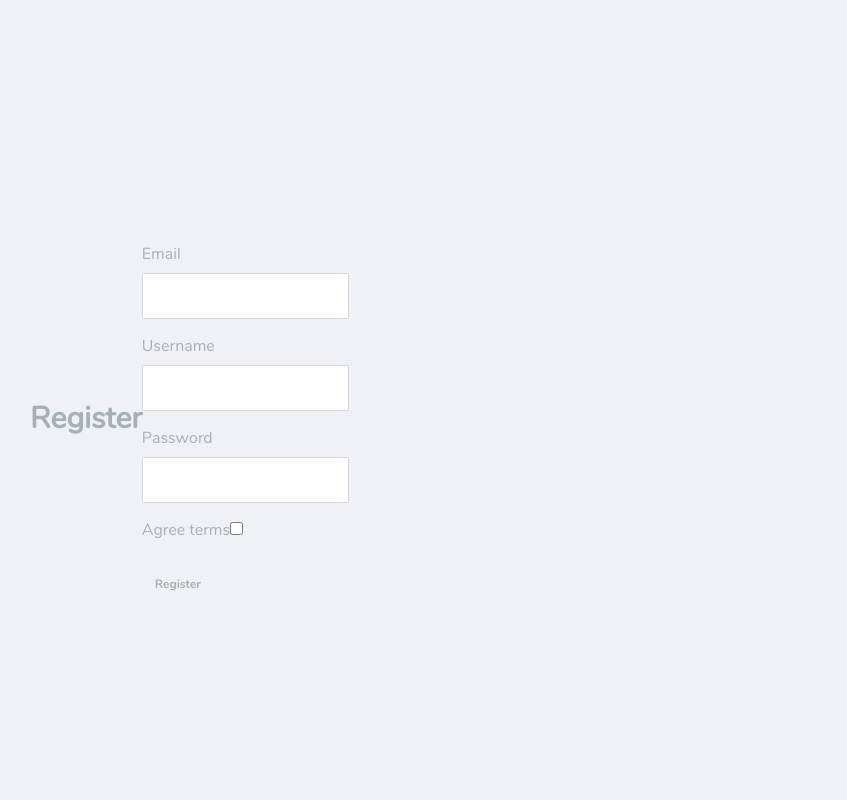
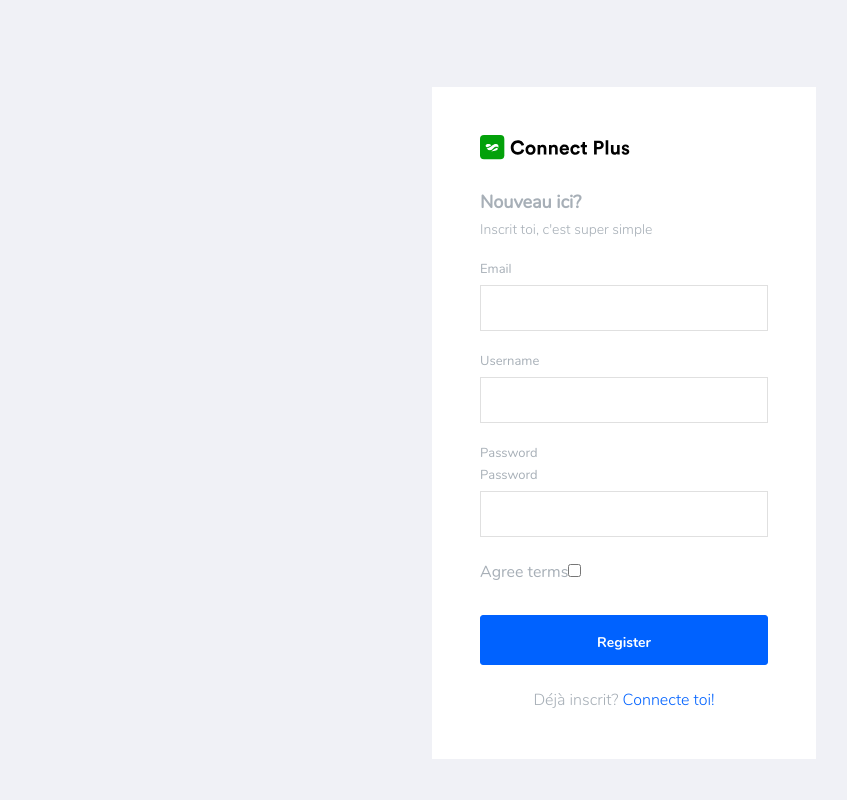
Before and after one commit to Mathbech/filamentgestion.fr, a Symfony app: template templates/registration/register.html.twig in a window 1280 px wide. Shown: the whole page, without its empty margins (16-863 px from the left). Run offline with Twig, Linux system fonts and the light colour scheme; the template is opened without the code that fills it, so the values that code supplies are empty; form fields are guessed from the names that the template uses; some libraries are stand-ins or nearby versions.

Commit message:
stylisation du form de register

```diff
--- a/src/Security/LoginAuthenticator.php
+++ b/src/Security/LoginAuthenticator.php
@@ -53,7 +53,7 @@ class LoginAuthenticator extends AbstractLoginFormAuthenticator
             return new RedirectResponse($this->urlGenerator->generate('admin'));
         }
         // For example:
-        return new RedirectResponse($this->urlGenerator->generate('app_public'));
+        return new RedirectResponse($this->urlGenerator->generate('dash_public'));
         // throw new \Exception('TODO: provide a valid redirect inside '.__FILE__);
     }
 
--- a/templates/registration/register.html.twig
+++ b/templates/registration/register.html.twig
@@ -3,18 +3,62 @@
 {% block title %}Register{% endblock %}
 
 {% block body %}
-    <h1>Register</h1>
+    {# <h1>Register</h1> #}
 
-    {{ form_errors(registrationForm) }}
 
-    {{ form_start(registrationForm) }}
-        {{ form_row(registrationForm.email) }}
+
+        {# {{ form_row(registrationForm.email) }}
         {{ form_row(registrationForm.username) }}
         {{ form_row(registrationForm.plainPassword, {
             label: 'Password'
         }) }}
         {{ form_row(registrationForm.agreeTerms) }}
+        <button type="submit" class="btn">Register</button> #}
+    <div class="row flex-grow">
+        <div class="col-lg-4 mx-auto">
+            <div class="auth-form-light text-left p-5">
+                <div class="brand-logo">
+                    <img src="{{asset('images/logo-dark.svg')}}">
+                </div>
+                <h4>Nouveau ici?</h4>
+                <h6 class="font-weight-light">Inscrit toi, c'est super simple</h6>
+                <form class="pt-3">
+{{ form_start(registrationForm) }}
+{{ form_errors(registrationForm) }}
+                    <div class="form-group">
+                        {{ form_row(registrationForm.email) }}
+                        {# <input type="text" class="form-control form-control-lg" id="registration_form_email" name="registration_form[email]" required="required" maxlength="180"> #}
+                    </div>
+                    <div class="form-group">
+                        {{ form_row(registrationForm.username) }}
+                        {# <label for="registration_form_username" class="required">Username</label> #}
+                        {# <input type="text" class="form-control form-control-lg" id="registration_form_username" name="registration_form[username]" required="required" maxlength="255"> #}
+                    </div>
+                    <div class="form-group">
+                    <label for="registration_form_plainPassword" class="required">Password</label>
+                    {# <input type="password" class="form-control form-control-lg" id="registration_form_plainPassword" name="registration_form[plainPassword]" required="required" autocomplete="new-password"> #}
+                        {{ form_row(registrationForm.plainPassword, { label: 'Password' }) }}
+                    </div>
+                    <div class="mb-4">
+                        <div class="form-check">
+                        {# <label for="registration_form_agreeTerms" class="required">Agree terms<i class="input-helper"></i></label> #}
+                        {# <input type="checkbox" class="form-check-input" id="registration_form_agreeTerms" name="registration_form[agreeTerms]" required="required" value="1"> #}
+                            {{ form_row(registrationForm.agreeTerms) }}
+                        </div>
+                    </div>
+                    <div class="mt-3">
+                        <button class="btn btn-block btn-primary btn-lg font-weight-medium auth-form-btn" type="submit" class="btn">Register</button>
+                    </div>
+                    <div class="text-center mt-4 font-weight-light"> Déjà inscrit? <a href="{{ path('app_login') }}" class="text-primary">Connecte toi!</a></div>
+{{ form_end(registrationForm) }}
+                </form>
+            </div>
+        </div>
+    </div>
 
-        <button type="submit" class="btn">Register</button>
-    {{ form_end(registrationForm) }}
+
+
+
+
+
 {% endblock %}
```
Also changed, not shown: src/Form/RegistrationFormType.php (+6 -1 lines), templates/nav/navbar.html.twig (+3 -5 lines), templates/nav/sidebar.html.twig (+6 -3 lines).
